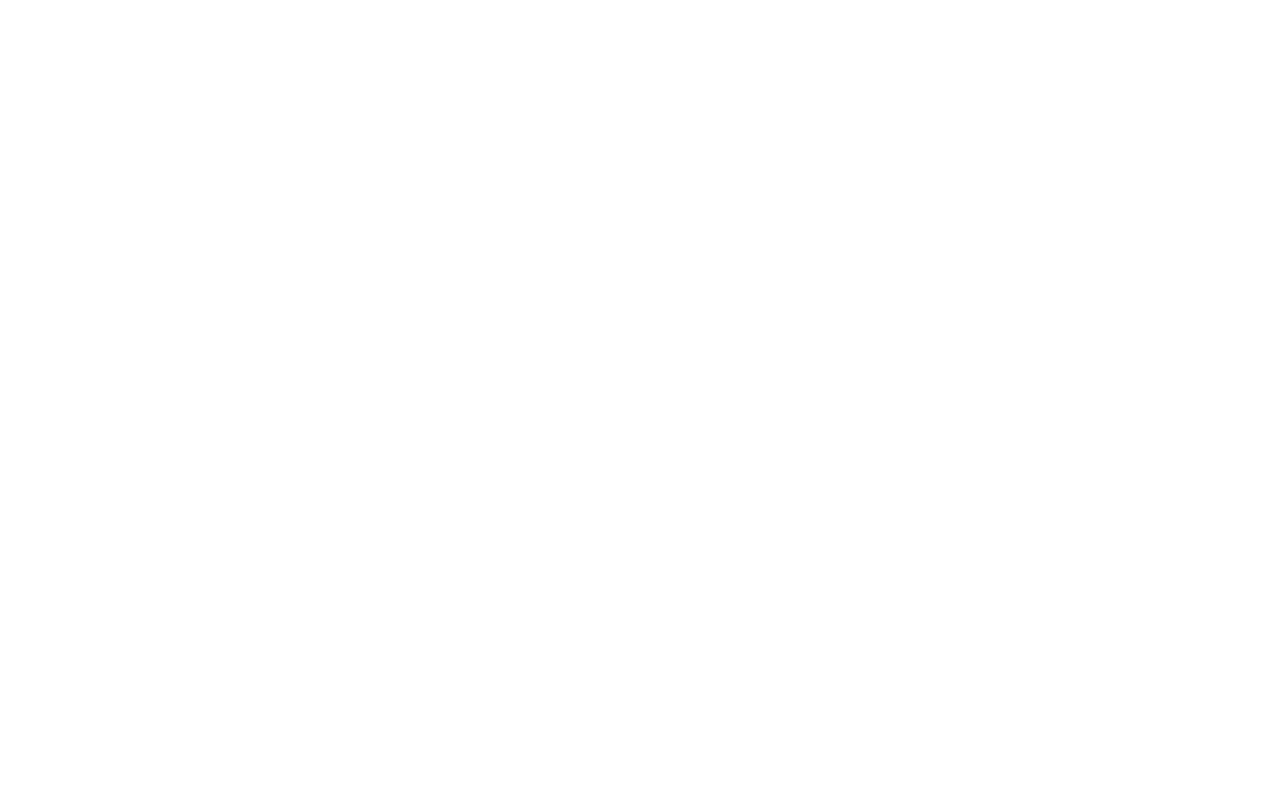
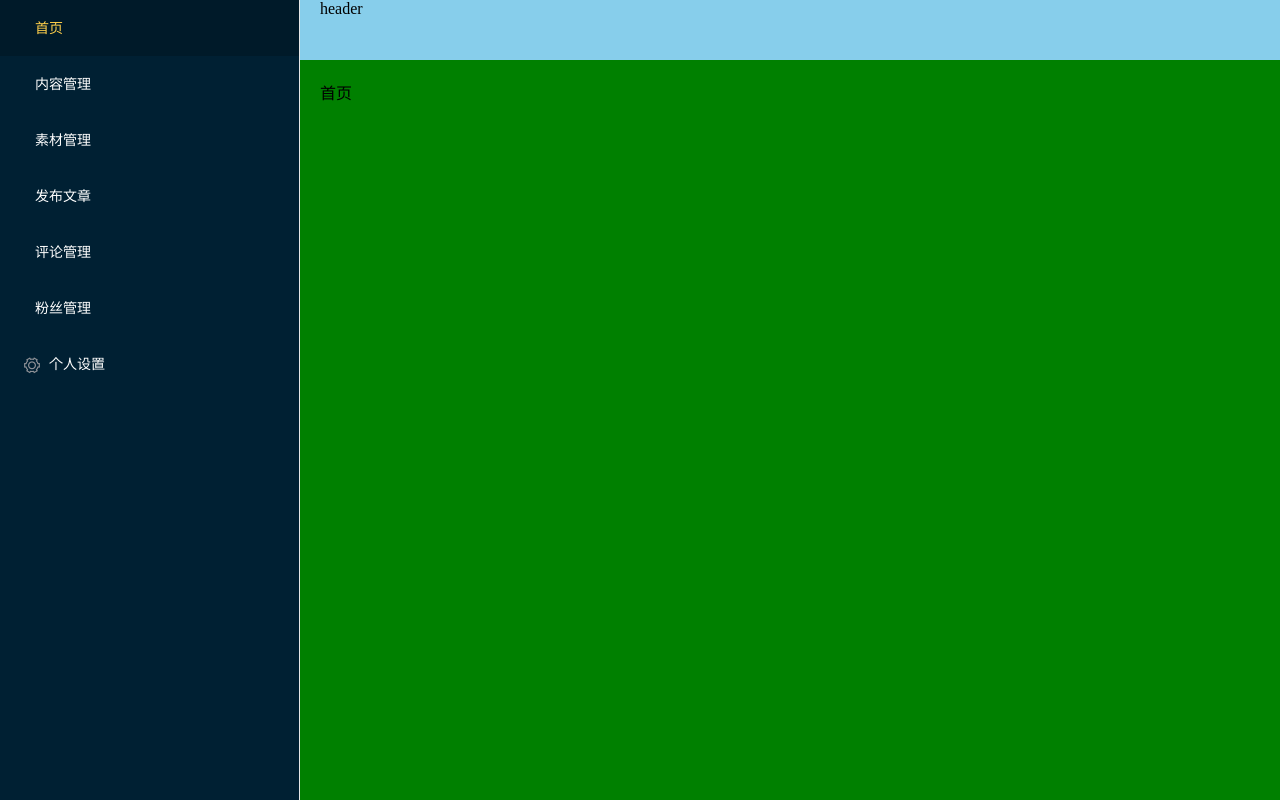
Before and after one commit to herry28/toutiao-admin, a Vue app: page /image in a window 1280 px wide. Built offline with nearby package versions, Linux system fonts and the light colour scheme; a small style sheet from the web is missing.

Commit message:
'layout组件'

```diff
--- a/public/index.html
+++ b/public/index.html
@@ -5,6 +5,7 @@
     <meta http-equiv="X-UA-Compatible" content="IE=edge">
     <meta name="viewport" content="width=device-width,initial-scale=1.0">
     <link rel="icon" href="<%= BASE_URL %>favicon.ico">
+    <link rel="stylesheet" href="//at.alicdn.com/t/font_2238401_x8a42plrjce.css">
     <title><%= htmlWebpackPlugin.options.title %></title>
   </head>
   <body>
--- a/src/router/router.js
+++ b/src/router/router.js
@@ -10,6 +10,18 @@ const routes=[
         path:'/login',
         name:'login',
         component:()=>import('@/views/login/Login.vue')
+    },
+    {
+        path:'/',
+        component:()=>import('@/views/layout/Layout.vue'),
+        children:[
+           {
+               path:'',
+               name:'home',
+               component:()=>import('@/views/home/Home.vue')
+           }
+        ]
+
     }
 ]
 
--- /dev/null
+++ b/src/views/home/Home.vue
@@ -0,0 +1,22 @@
+<template>
+  <div class="home-container">首页</div>
+</template>
+
+<script>
+export default {
+  name: 'Home',
+  components: {},
+  props: {},
+  data () {
+    return {}
+  },
+  computed: {},
+  watch: {},
+  created () {},
+  mounted () {},
+  methods: {}
+}
+</script>
+
+<style scoped lang="less">
+</style>
--- /dev/null
+++ b/src/views/layout/Layout.vue
@@ -0,0 +1,64 @@
+<template>
+  <el-container class="layout-container">
+    <!--侧边栏  -->
+    <el-aside class="aside">
+      <aside-nav class="aside-nav" />
+    </el-aside >
+    <!--/侧边栏  -->
+    <el-container>
+      <!-- 头部导航栏 -->
+      <el-header class="header">header</el-header>
+       <!-- /头部导航栏 -->
+       <!-- 主体区域 -->
+       <el-main class="main">
+          <!-- 子路由出口 -->
+          <router-view />
+          <!--/ 子路由出口 -->
+       </el-main>
+       <!-- /主体区域 -->
+    </el-container>
+  </el-container>
+</template>
+
+<script>
+
+import AsideNav from './components/AsideNav.vue'
+
+export default {
+  name: 'Layout',
+  components: {
+    AsideNav
+  },
+  props: {},
+  data () {
+    return {}
+  },
+  computed: {},
+  watch: {},
+  created () {},
+  mounted () {},
+  methods: {}
+}
+</script>
+
+<style scoped lang="less">
+.layout-container{
+  position: fixed;
+  top: 0;
+  left: 0;
+  bottom: 0;right: 0;
+}
+.aside{
+  background-color: pink;
+
+}
+/deep/.aside-nav{
+    height: 100%;
+  }
+.header{
+  background-color: skyblue;
+}
+.main{
+  background-color: green;
+}
+</style>
--- /dev/null
+++ b/src/views/layout/components/AsideNav.vue
@@ -0,0 +1,62 @@
+<template>
+    <el-menu
+      default-active="/"
+      background-color="#002033"
+      text-color="#fff"
+      active-text-color="#ffd04b"
+      router
+    >
+      <el-menu-item index="/">
+        <i class="iconfont icon-home"></i>
+        <span slot="title">首页</span>
+      </el-menu-item>
+      <el-menu-item index="/article">
+        <i class="iconfont icon-content"></i>
+        <span slot="title">内容管理</span>
+      </el-menu-item>
+      <el-menu-item index="/image">
+        <i class="iconfont icon-image"></i>
+        <span slot="title">素材管理</span>
+      </el-menu-item>
+      <el-menu-item index="/publish">
+        <i class="iconfont icon-publish"></i>
+        <span slot="title">发布文章</span>
+      </el-menu-item>
+      <el-menu-item index="/comment">
+        <i class="iconfont icon-zixundianji"></i>
+        <span slot="title">评论管理</span>
+      </el-menu-item>
+      <el-menu-item index="/fans">
+        <i class="iconfont icon-fans"></i>
+        <span slot="title">粉丝管理</span>
+      </el-menu-item>
+      <el-menu-item index="/settings">
+        <i class="el-icon-setting"></i>
+        <span slot="title">个人设置</span>
+      </el-menu-item>
+    </el-menu>
+</template>
+
+<script>
+export default {
+  name: 'AsideNav',
+  components: {},
+  props: {},
+  data () {
+    return {}
+  },
+  computed: {},
+  watch: {},
+  created () {},
+  mounted () {},
+  methods: {}
+}
+</script>
+
+<style scoped lang="less">
+.iconfont{
+  margin-right: 10px;
+  padding-left: 5px;
+
+}
+</style>
--- a/src/views/login/Login.vue
+++ b/src/views/login/Login.vue
@@ -91,6 +91,11 @@ export default {
         this.loginLoading=false
         // 提示登录成功
         this.$message.success('登录成功')
+        // 跳转到首页
+        this.$router.push('/')
+        // this.$router.push({
+        //   name:'home'
+        // })
       }catch (err) {
         // 关闭登录按钮的loading
         this.loginLoading=false
```
